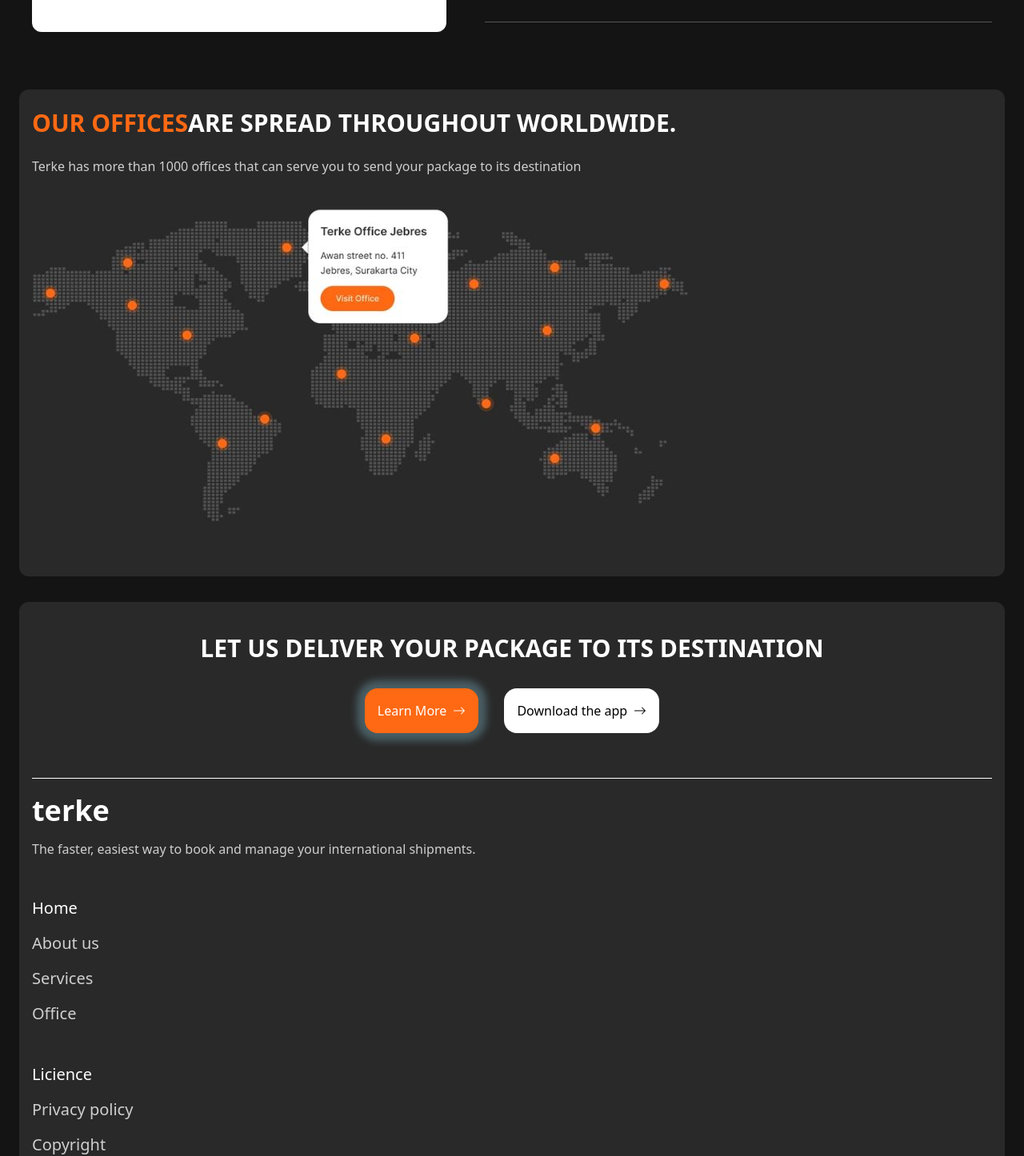
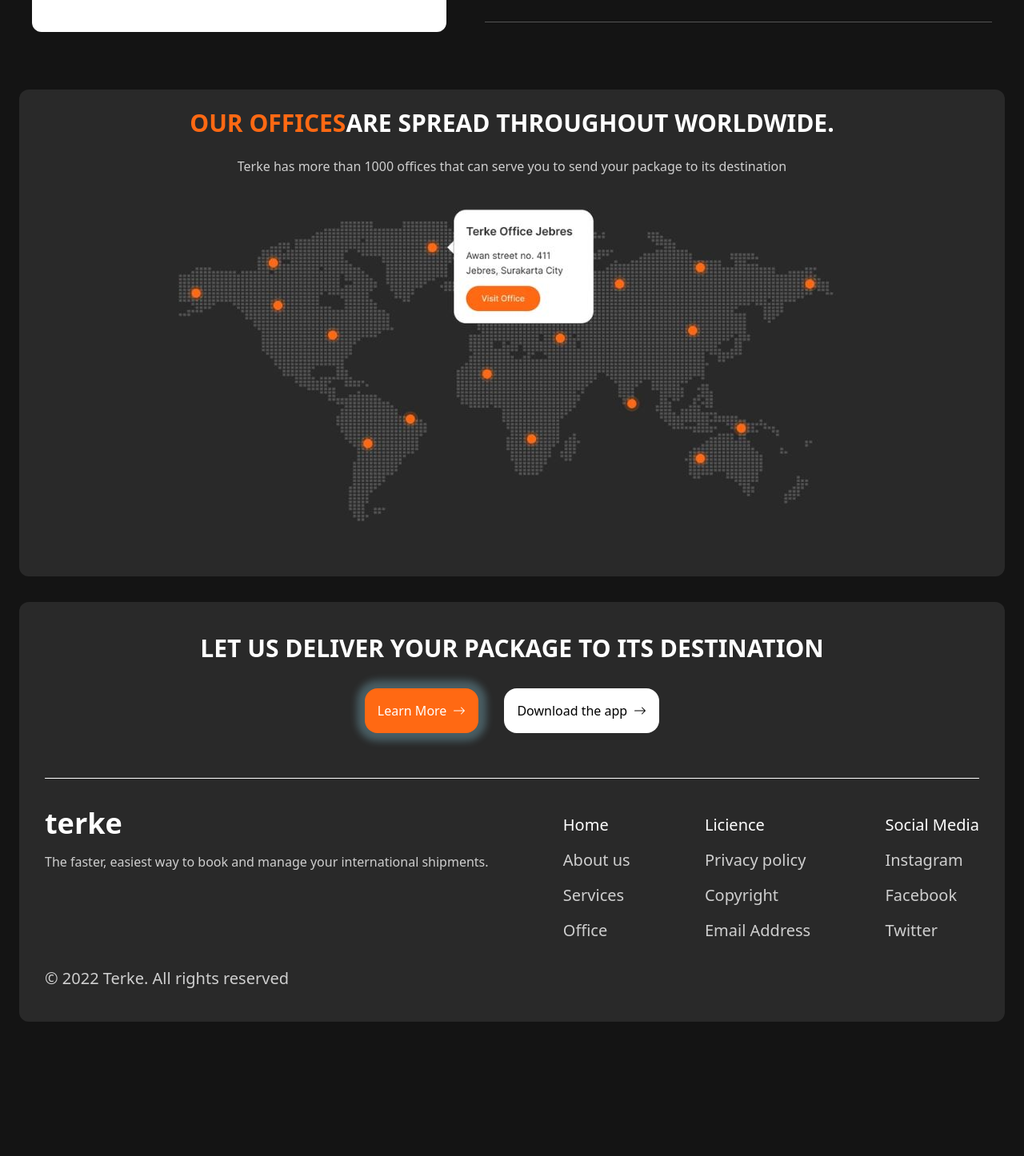
Before and after one commit to Sijibomii/terke, a React (Create React App) app: page / in a window 1280 px wide. Shown: the part 3806-5252 px from the top of the page at 80% size. After the commit the page ends 5100 px from the top, so only its background shows below. Built offline with nearby package versions, Linux system fonts and the light colour scheme.

Commit message:
full screen

```diff
--- a/src/components/Footer.js
+++ b/src/components/Footer.js
@@ -2,7 +2,7 @@ import React from 'react'
 
 const Footer = () => {
   return (
-    <div className='pt-6 mt-8 about px-4 rounded-xl '>
+    <div className='pt-6 mt-8 about px-4 lg:px-8 rounded-xl '>
       <div className='flex flex-col items-center justify-center py-4'>
         <h2 className='text-3xl font-bold text-white'>LET US DELIVER YOUR PACKAGE TO ITS DESTINATION</h2>
         <div className='flex flex-col items-center justify-center md:flex-row'>
@@ -16,9 +16,9 @@ const Footer = () => {
         </div>
       </div>
 
-      <div className='footer pt-5 mb-4 mt-10 '>
-        <div className=''>
-          <div className=''>
+      <div className='footer pt-5 mb-4 mt-10 lg:pb-8 '>
+        <div className='lg:flex lg:items-start lg:justify-between'>
+          <div className='lg:py-4'>
             <h1 className='text-4xl font-bold text-white mb-4'>terke</h1>
             <h4 className='calmer-white mb-6'>The faster, easiest way to book and manage your international shipments.</h4>
           </div>
@@ -40,7 +40,7 @@ const Footer = () => {
             </ul>
           </div>
 
-          <div className="">
+          <div className="lg:py-4">
             <ul>
               <li className='text-white text-xl py-2'>Social Media</li>
               <li className='calmer-white text-xl py-2'>Instagram</li>
--- a/src/components/Offices.js
+++ b/src/components/Offices.js
@@ -3,7 +3,7 @@ import Map from "../static/map.JPG"
 
 const Offices = () => {
   return (
-    <div className='py-6 mt-8 about px-4 rounded-xl '>
+    <div className='py-6 mt-8 about px-4 rounded-xl lg:flex lg:flex-col lg:items-center lg:justify-center'>
       <h2 className='text-white text-3xl font-bold mb-6'><span className='text-[#FF6913]'>OUR OFFICES</span>
       ARE SPREAD THROUGHOUT WORLDWIDE.</h2>
       <p className='calmer-white'>Terke has more than 1000 offices that can serve you to send your package to its destination</p>
--- a/src/components/Services.js
+++ b/src/components/Services.js
@@ -77,8 +77,8 @@ const Services = () => {
             </div>
 
             <div className='border-y-white py-4 lg:py-12' onClick={() => toggleAccordion(2)} ref={accord3}>
-              <div className='flex items-center justify-betweeen  pb-6 md:justify-betweeen md:w-1/2 lg:w-full'>
-                <h3 className='text-white text-3xl lg:text-5xl font-bold md:mr-4 '><span className='text-[#FF6913]'> Ground</span> Shipping</h3>
+              <div className='flex items-center justify-betweeen pb-6 md:justify-betweeen md:w-1/2 lg:w-full'>
+                <h3 className='text-white text-3xl lg:text-5xl font-bold md:mr-4 lg:mr-24'><span className='text-[#FF6913]'> Ground</span> Shipping</h3>
                 {/* up */}
                 <svg xmlns="http://www.w3.org/2000/svg" width="50" height="50" fill="currentColor" className="hidden text-white font-bold bi bi-arrow-up-right" viewBox="0 0 16 16"> <path fill-rule="evenodd" d="M14 2.5a.5.5 0 0 0-.5-.5h-6a.5.5 0 0 0 0 1h4.793L2.146 13.146a.5.5 0 0 0 .708.708L13 3.707V8.5a.5.5 0 0 0 1 0v-6z"/> </svg>
                 {/* down */}
```
